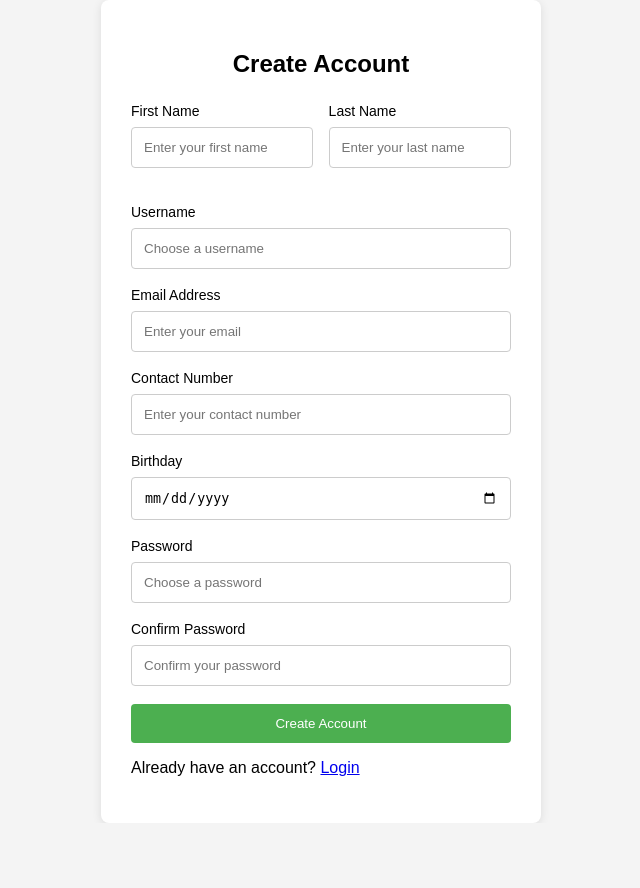
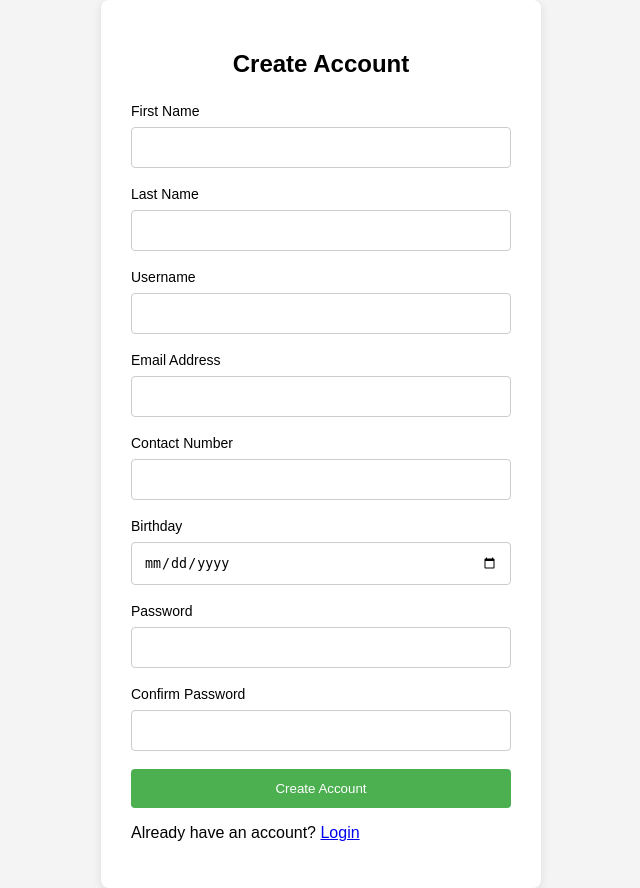
Before and after one commit to chelloraine/Collectibles, a PHP site: page /website/signup.php in a window 1280 px wide. Shown: the whole page, without its empty margins (319-959 px from the left). Before the commit the page ends 776 px from the top, so only its background shows below. Run offline with PHP 8.4, Linux system fonts and the light colour scheme.

Commit message:
Mar 31, 2025, 11:16 PM

```diff
--- a/LOGIN/signup.php
+++ b/LOGIN/signup.php
@@ -4,17 +4,18 @@ ini_set('display_errors', 1);
 
 include '../connection.php';
 
-
 if ($_SERVER['REQUEST_METHOD'] == 'POST') {
     // Collect and sanitize form data
-    $first_name = htmlspecialchars(trim($_POST['first-name']));
-    $last_name = htmlspecialchars(trim($_POST['last-name']));
+    $first_name = htmlspecialchars(trim($_POST['first_name']));
+    $last_name = htmlspecialchars(trim($_POST['last_name']));
     $username = htmlspecialchars(trim($_POST['username']));
     $email = filter_var(trim($_POST['email']), FILTER_SANITIZE_EMAIL);
     $contact = htmlspecialchars(trim($_POST['contact']));
     $birthday = $_POST['birthday'];
     $password = $_POST['password'];
-    $confirm_password = $_POST['confirm-password'];
+    $confirm_password = $_POST['confirm_password'];
+
+    $error_message = "";
 
     if (empty($first_name) || empty($last_name) || empty($username) || empty($email) || empty($contact) || empty($birthday) || empty($password) || empty($confirm_password)) {
         $error_message = "All fields are required.";
@@ -23,7 +24,6 @@ if ($_SERVER['REQUEST_METHOD'] == 'POST') {
     if (!filter_var($email, FILTER_VALIDATE_EMAIL)) {
         $error_message = "Invalid email format.";
     } else {
-        // Extract domain and check if it's valid
         $email_domain = substr(strrchr($email, "@"), 1);
         if (!checkdnsrr($email_domain, "MX")) {
             $error_message = "Invalid email domain.";
@@ -34,7 +34,7 @@ if ($_SERVER['REQUEST_METHOD'] == 'POST') {
     $today = new DateTime();
     $age = $today->diff($birthdate)->y;
 
-    if (!$birthdate || $age < 13) {
+    if (!$birthdate || $age < 16) {
         $error_message = "You must be at least 16 years old to register.";
     }
 
@@ -49,7 +49,7 @@ if ($_SERVER['REQUEST_METHOD'] == 'POST') {
     if (empty($error_message)) {
         $hashed_password = password_hash($password, PASSWORD_DEFAULT);
 
-        $check_stmt = $conn->prepare("SELECT id FROM users WHERE username = ? OR email = ?");
+        $check_stmt = $conn->prepare("SELECT id FROM customers WHERE username = ? OR email = ?");
         $check_stmt->bind_param("ss", $username, $email);
         $check_stmt->execute();
         $check_stmt->store_result();
@@ -57,7 +57,7 @@ if ($_SERVER['REQUEST_METHOD'] == 'POST') {
         if ($check_stmt->num_rows > 0) {
             $error_message = "Username or Email already taken.";
         } else {
-            $stmt = $conn->prepare("INSERT INTO users (first_name, last_name, username, email, contact, birthday, password) VALUES (?, ?, ?, ?, ?, ?, ?)");
+            $stmt = $conn->prepare("INSERT INTO customers (first_name, last_name, username, email, contact, birthday, password) VALUES (?, ?, ?, ?, ?, ?, ?)");
             $stmt->bind_param("sssssss", $first_name, $last_name, $username, $email, $contact, $birthday, $hashed_password);
 
             if ($stmt->execute()) {
@@ -87,40 +87,33 @@ if ($_SERVER['REQUEST_METHOD'] == 'POST') {
         <h2>Create Account</h2>
 
         <?php if (!empty($error_message)) : ?>
-            <p style="color: red;"><?php echo $error_message; ?></p>
+            <p style="color: red;"> <?php echo $error_message; ?> </p>
         <?php endif; ?>
 
         <form action="signup.php" method="POST">
-            <div class="name-container">
-                <div class="name-field">
-                    <label for="first-name">First Name</label>
-                    <input type="text" id="first-name" name="first-name" required placeholder="Enter your first name">
-                </div>
-                <div class="name-field">
-                    <label for="last-name">Last Name</label>
-                    <input type="text" id="last-name" name="last-name" required placeholder="Enter your last name">
-                </div>
-            </div>
+            <label for="first_name">First Name</label>
+            <input type="text" id="first_name" name="first_name" required>
+
+            <label for="last_name">Last Name</label>
+            <input type="text" id="last_name" name="last_name" required>
 
             <label for="username">Username</label>
-            <input type="text" id="username" name="username" required placeholder="Choose a username">
+            <input type="text" id="username" name="username" required>
 
             <label for="email">Email Address</label>
-            <input type="email" id="email" name="email" required placeholder="Enter your email"
-                   title="Enter a valid email (e.g., user@example.com)">
+            <input type="email" id="email" name="email" required>
 
             <label for="contact">Contact Number</label>
-            <input type="tel" id="contact" name="contact" required placeholder="Enter your contact number" pattern="^(09|\+639)\d{9}$" title="Enter a valid Philippine phone number (e.g., 09171234567 or +639171234567)">
+            <input type="tel" id="contact" name="contact" required>
 
             <label for="birthday">Birthday</label>
             <input type="date" id="birthday" name="birthday" required>
 
             <label for="password">Password</label>
-            <input type="password" id="password" name="password" required placeholder="Choose a password"
-                   title="Password must be at least 8 characters long, contain an uppercase letter, a lowercase letter, a number, and a special character.">
+            <input type="password" id="password" name="password" required>
 
-            <label for="confirm-password">Confirm Password</label>
-            <input type="password" id="confirm-password" name="confirm-password" required placeholder="Confirm your password">
+            <label for="confirm_password">Confirm Password</label>
+            <input type="password" id="confirm_password" name="confirm_password" required>
 
             <button type="submit">Create Account</button>
         </form>
```
